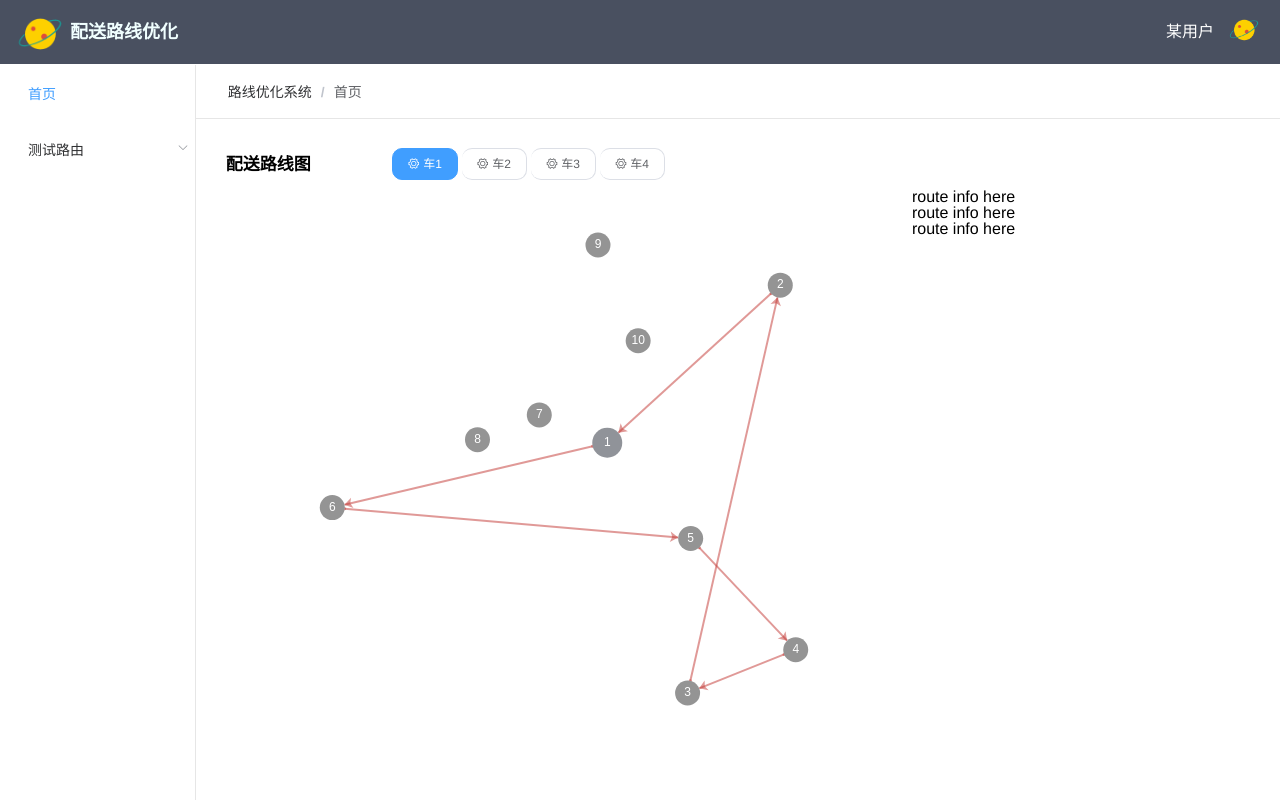
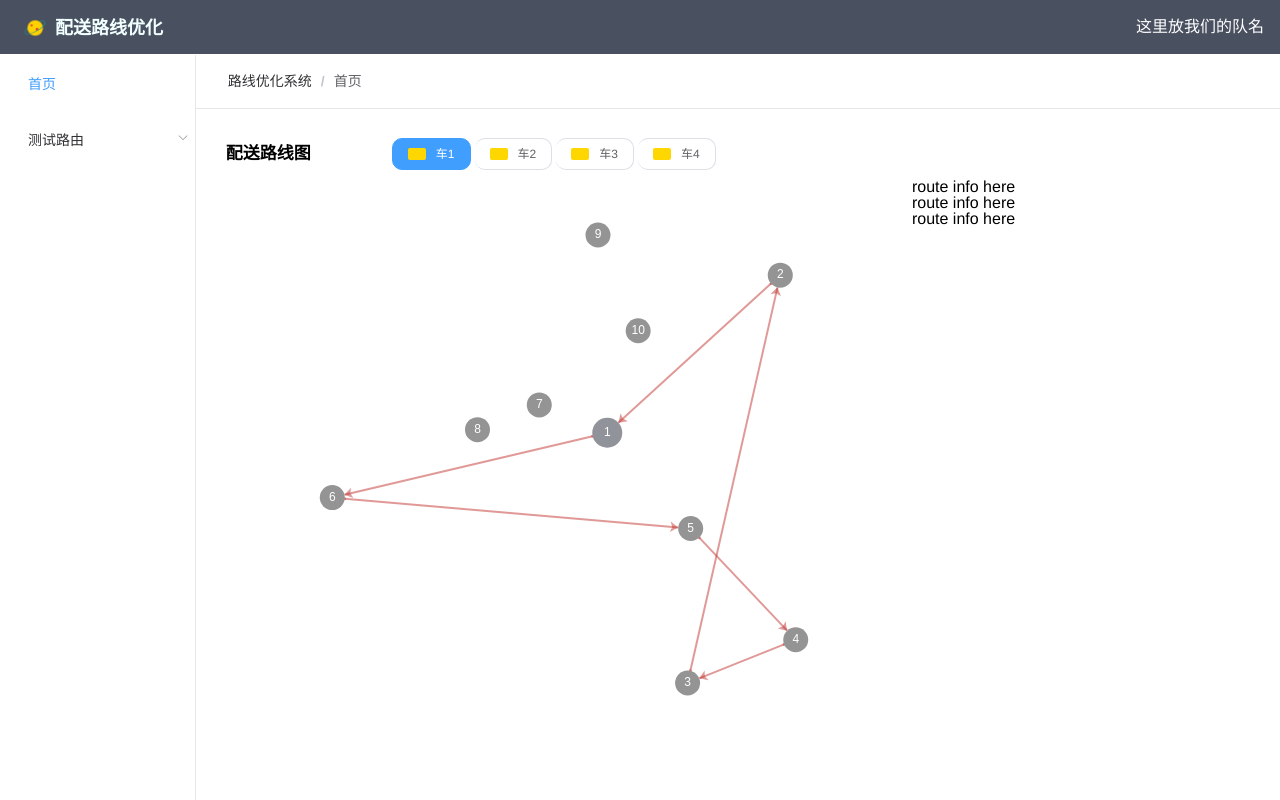
Before and after one commit to zhouhuan327/delivery, a Vue app: page /#/home in a window 1280 px wide. Built offline with nearby package versions, Linux system fonts and the light colour scheme; a small style sheet from the web is missing.

Commit message:
feature/0405 增加路线选项颜色

```diff
--- a/public/index.html
+++ b/public/index.html
@@ -12,7 +12,7 @@
     />
     <link
       rel="stylesheet"
-      href="//at.alicdn.com/t/font_1659861_og4gk9zs37i.css"
+      href="//at.alicdn.com/t/font_1659861_d1cjzco6xxh.css"
     />
     <!-- 引入iconfont -->
   </head>
--- a/src/components/RouteGraph/Graph.vue
+++ b/src/components/RouteGraph/Graph.vue
@@ -15,8 +15,13 @@
               :label="item"
               :key="item.index"
             >
-              <i class="el-icon-setting"></i>
-              {{ item.name }}</el-checkbox-button
+              <div class="route-btn-content">
+                <span
+                  :style="{ background: item.color }"
+                  class="color-block"
+                ></span>
+                <span class="color-block-name">{{ item.name }}</span>
+              </div></el-checkbox-button
             >
           </el-checkbox-group>
         </div>
@@ -80,6 +85,7 @@ export default {
       this.option = getDisOptions //! 引力图的配置项
     }
     this.linkData = this.graphData.link // 路径
+    this.linkData.forEach((item) => (item.color = this.chooseColor(item.index)))
     this.exInfo = this.graphData.exInfo // 车信息
     this.checkedRoute.push(this.linkData[0]) //选中的路径
     this.links = this.formatterLinks(this.linkData[0].value, colorMap[0]) //第一辆车的路径
@@ -134,12 +140,25 @@ export default {
       console.log('选中的', this.checkedRoute)
       let newlinks = []
       this.checkedRoute.forEach((item) => {
-        const data = this.formatterLinks(item.value, colorMap[item.index])
+        const data = this.formatterLinks(
+          item.value,
+          this.chooseColor(item.index)
+        )
         newlinks = data.concat(newlinks)
       })
       this.links = newlinks
       this.drawGraph()
       console.log('转换后', newlinks)
+    },
+    chooseColor(index) {
+      let len = colorMap.length
+      let i = 0
+      if (index <= len - 1) {
+        i = index
+      } else {
+        i = index % len
+      }
+      return colorMap[i]
     },
   },
 }
@@ -166,10 +185,25 @@ export default {
       margin-bottom: 10px;
     }
   }
+  .route-btn {
+    .route-btn-content {
+      display: flex;
+      font-size: 13px;
+      .color-block {
+        width: 18px;
+        height: 12px;
+        border-radius: 4px;
+        background: gray;
+        margin-right: 10px;
+      }
+    }
+  }
   .el-checkbox-button {
     margin: 2px;
     .el-checkbox-button__inner {
+      border: none;
       border-radius: 10px;
+      color: gray;
     }
   }
   .el-checkbox-button.is-focus {
@@ -179,7 +213,9 @@ export default {
   }
   .el-checkbox-button.is-checked {
     .el-checkbox-button__inner {
-      // btn color
+      background-color: #bfcbd9;
+      color: black;
+      font-weight: bold;
     }
   }
 }
--- a/src/components/RouteGraph/index2.vue
+++ b/src/components/RouteGraph/index2.vue
@@ -15,9 +15,11 @@
               :label="item"
               :key="item.index"
             >
-              <i class="el-icon-setting"></i>
-              {{ item.name }}</el-checkbox-button
-            >
+              <div class="route-btn-content">
+                <span class="color-block"></span>
+                <span class="color-block-name">{{ item.name }}</span>
+              </div>
+            </el-checkbox-button>
           </el-checkbox-group>
         </div>
       </el-col>
@@ -42,13 +44,13 @@ const colorMap = [
   '#61a0a8',
   '#d48265',
   '#91c7ae',
-  '#6e7074'
+  '#6e7074',
 ]
 const testlink = [
   { name: '车1', value: [1, 6, 5, 4, 3, 2, 1], index: 0 },
   { name: '车2', value: [1, 10, 1, 6, 5, 4, 3, 1], index: 1 },
   { name: '车3', value: [1, 9, 8, 7, 1], index: 2 },
-  { name: '车4', value: [1, 10, 9, 8, 1], index: 3 }
+  { name: '车4', value: [1, 10, 9, 8, 1], index: 3 },
 ]
 export default {
   name: 'route-graph',
@@ -56,7 +58,7 @@ export default {
     return {
       links: [],
       checkedRoute: [testlink[0]],
-      linkData: testlink
+      linkData: testlink,
     }
   },
   components: {},
@@ -79,11 +81,11 @@ export default {
             target: arr[index + 1] - 1,
             label: {
               show: false,
-              fontSize: 13
+              fontSize: 13,
             },
             lineStyle: {
-              color: color
-            }
+              color: color,
+            },
           })
         }
       })
@@ -92,20 +94,20 @@ export default {
     changeOption(e) {
       console.log('选中的', this.checkedRoute)
       let newlinks = []
-      this.checkedRoute.forEach(item => {
+      this.checkedRoute.forEach((item) => {
         const data = this.formatterLinks(item.value, colorMap[item.index])
         newlinks = data.concat(newlinks)
       })
       this.links = newlinks
       this.drawGraph()
       console.log('转换后', newlinks)
-    }
+    },
   },
   created() {},
   mounted() {
     this.links = this.formatterLinks(this.linkData[0].value)
     this.drawGraph()
-  }
+  },
 }
 </script>
 
@@ -124,6 +126,19 @@ export default {
   .chart {
     height: 70vh;
   }
+
+  .route-btn {
+    .route-btn-content {
+      display: flex;
+      .color-block {
+        width: 18px;
+        height: 12px;
+        border-radius: 2px;
+        background: gold;
+        margin-right: 10px;
+      }
+    }
+  }
   .el-checkbox-button {
     margin: 2px;
     .el-checkbox-button__inner {
@@ -137,7 +152,6 @@ export default {
   }
   .el-checkbox-button.is-checked {
     .el-checkbox-button__inner {
-      // btn color
     }
   }
 }
--- a/src/components/calcRoute/index.vue
+++ b/src/components/calcRoute/index.vue
@@ -26,7 +26,7 @@
                 <el-col :span="12">
                   {{ item.name }}
                 </el-col>
-                <el-col style="float:right;margin-right:10px" :span="4">
+                <el-col style="float: right; margin-right: 10px;" :span="4">
                   <template v-if="item.type == 'coodinate'">
                     <el-tag type="success">坐标</el-tag>
                   </template>
@@ -63,7 +63,7 @@
           <el-switch v-model="parama.isTime"></el-switch>
         </el-form-item>
         <transition name="fade-transform">
-          <div style="display:inline-block" v-show="parama.isTime">
+          <div style="display: inline-block;" v-show="parama.isTime">
             <el-form-item label="平均速度">
               <el-input></el-input>
             </el-form-item>
@@ -124,7 +124,7 @@ import Graph from '@/components/RouteGraph/Graph'
 export default {
   name: 'calcRoute',
   components: {
-    Graph
+    Graph,
   },
   data() {
     return {
@@ -139,20 +139,20 @@ export default {
         sizepop: null, //种群规模
         maxgen: null, //迭代次数
         isTime: false,
-        model: ''
+        model: '',
       },
       optionList: [],
       isLoading: false,
-      graphData: {}
+      graphData: {},
     }
   },
   created() {
-    this.$axios('/getNodeList').then(res => {
+    this.$axios('/getNodeList').then((res) => {
       if (res.data.statu == 100) {
         const list = res.data.data
         console.log('getList', list)
         const optionList = []
-        list.forEach(item => {
+        list.forEach((item) => {
           let count =
             item.cooData.length == 0 ? item.disData.length : item.cooData.length
           let data = item.cooData.length == 0 ? item.disData : item.cooData
@@ -161,7 +161,7 @@ export default {
             name: item.sheetName,
             type: item.type,
             count: count,
-            data: data
+            data: data,
           })
         })
         this.optionList = optionList
@@ -174,11 +174,11 @@ export default {
       console.log('传入的', this.parama)
       this.$axios
         .post('/calc', this.parama)
-        .then(res => {
+        .then((res) => {
           if (res.data.statu == 100) {
             this.$message({
               message: res.data.msg,
-              type: 'success'
+              type: 'success',
             })
             this.isLoading = false
             console.log('计算结果', res.data)
@@ -190,7 +190,7 @@ export default {
               exInfo.push({
                 name: `车${index + 1}`,
                 distance: Math.floor(item),
-                weight: Math.floor(tempwei[index])
+                weight: Math.floor(tempwei[index]),
               })
             })
             this.graphData.exInfo = exInfo
@@ -199,12 +199,12 @@ export default {
           } else {
             this.$message({
               message: res.data.msg,
-              type: 'error'
+              type: 'error',
             })
             this.isLoading = false
           }
         })
-        .catch(error => {
+        .catch((error) => {
           this.isLoading = false
           console.log(error)
         })
@@ -226,14 +226,14 @@ export default {
         link.push({
           name: `车${index + 1}`,
           value: item,
-          index: index
+          index: index,
         })
       })
       this.graphData.link = link
       console.log(' this.graphData', this.graphData)
     },
     setCount(id) {
-      this.optionList.forEach(item => {
+      this.optionList.forEach((item) => {
         if (item.id == id) {
           this.parama.n = item.count - 1
           this.graphData.data = item.data
@@ -249,7 +249,7 @@ export default {
       this.parama.q = 8
       this.parama.maxroad = 50
       this.parama.sizepop = 100
-      this.parama.maxgen = 1000
+      this.parama.maxgen = 100
     },
     default_dis() {
       this.parama.m = 3
@@ -257,8 +257,8 @@ export default {
       this.parama.maxroad = 50
       this.parama.sizepop = 50
       this.parama.maxgen = 100
-    }
-  }
+    },
+  },
 }
 </script>
 
--- a/src/views/Layout/LayoutHeader.vue
+++ b/src/views/Layout/LayoutHeader.vue
@@ -10,12 +10,16 @@
       <el-col :xs="12" :sm="12" :md="10" :lg="8" :xl="6">
         <el-dropdown class="system-user">
           <span class="userinfo-inner">
-						<img class="logo" src="@/assets/logo.png" alt />
-						某用户
+            <!-- <i class="iconfont icon-TEAMNETWORK"></i> -->
+            这里放我们的队名
           </span>
           <el-dropdown-menu slot="dropdown">
-						<el-dropdown-item command="usercenter">个人中心</el-dropdown-item>
-						<el-dropdown-item divided command="logout">注销登录</el-dropdown-item>
+            <el-dropdown-item command="usercenter"
+              >不知道写啥的</el-dropdown-item
+            >
+            <el-dropdown-item divided command="logout"
+              >下拉菜单</el-dropdown-item
+            >
           </el-dropdown-menu>
         </el-dropdown>
       </el-col>
@@ -28,39 +32,36 @@ export default {
   name: 'layout-header',
   data() {
     return {}
-	}
+  },
 }
 </script>
 
 <style lang="scss" scoped>
 .layout-header {
   background: #495060;
-	line-height: 64px;
-	height: 64px;
+  line-height: 54px;
+  height: 54px;
 }
 
 .system-info {
   text-align: left;
-
+  padding-left: 10px;
   .logo {
-		// position: absolute;
-		// top: 50%;
-		// transform: translateY(-50%);
-		width: 60px;
-		height: 60px;
+    width: 30px;
+    height: 30px;
     margin-left: 10px;
     border-radius: 50px;
-
     display: inline-block;
     vertical-align: middle;
     line-height: initial;
+    margin-right: 5px;
   }
-
   .title {
+    display: inline-block;
+    vertical-align: middle;
     font-size: 18px;
     font-weight: bold;
     color: azure;
-		line-height: 64px;
 
     @media screen and (max-width: 400px) {
       font-size: 15px !important;
@@ -77,14 +78,6 @@ export default {
     color: #fff;
     font-size: 16px;
     cursor: pointer;
-
-		img {
-			width: 40px;
-			height: 40px;
-			border-radius: 20px;
-			margin: 10px 0px 10px 10px;
-			float: right;
-		}
   }
 }
 </style>
```
Also changed, not shown: src/assets/logo2.png (added). Lines whose indentation alone changed are shown as unchanged.
